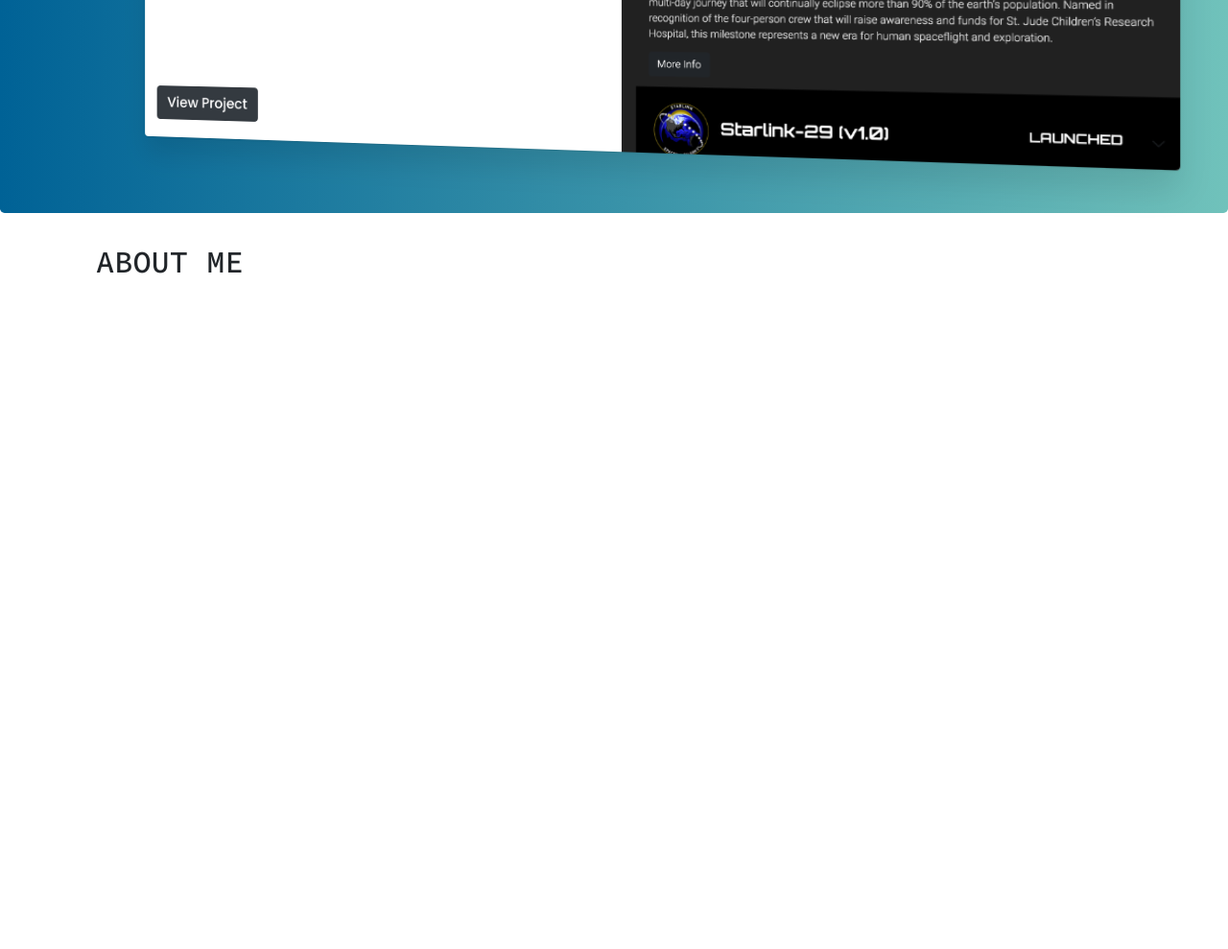
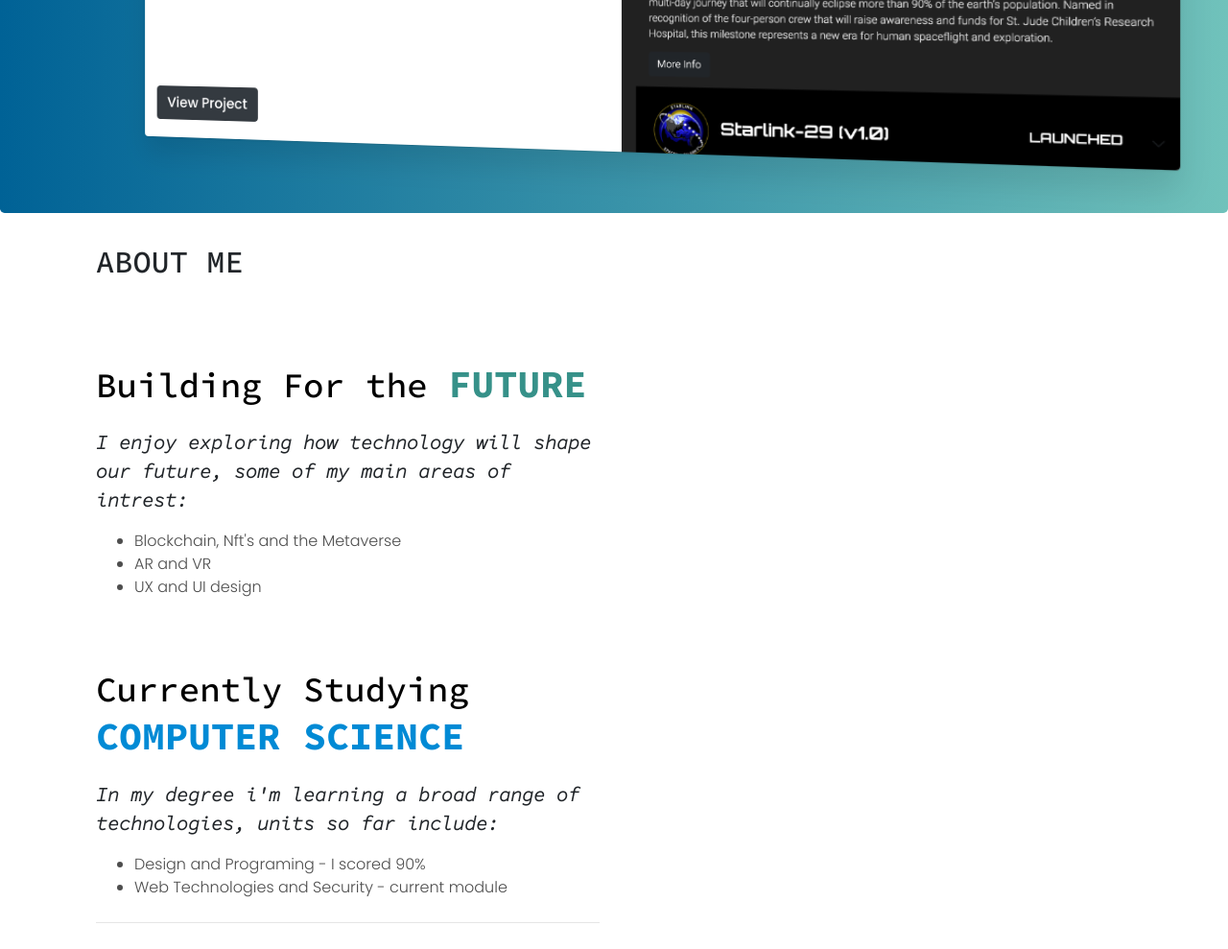
Before and after one commit to jakeclifford/jakeclifford.github.io, a plain HTML site: page index.html in a window 1280 px wide. Shown: the part 1024-2013 px from the top of the page at 96% size. Before the commit the page ends 1324 px from the top, so only its background shows below. Drawn offline with nearby package versions, Linux system fonts and the light colour scheme; a web font is replaced by a local one.

Commit message:
About me added

```diff
--- a/index.html
+++ b/index.html
@@ -12,7 +12,7 @@
 
 
         <style>
-          @import url('https://fonts.googleapis.com/css2?family=Poppins:wght@300;500&family=Source+Code+Pro:ital,wght@0,500;0,700;1,300&display=swap');
+          @import url('https://fonts.googleapis.com/css2?family=Boogaloo&family=Poppins:wght@300;500&family=Source+Code+Pro:ital,wght@0,500;0,700;1,300&display=swap');
         </style>
 
 
@@ -90,9 +90,33 @@
         <div class="container">
           <div class='container'>
             <h2>ABOUT ME</h2>
+            <div class="row index-row">
+              <div class="col col-me" id = "testing">
+                <h1  class = "aboutjake"><span id='abouts'>Building For the </span><span id='future'c>FUTURE</span></h1>
+                <p class="lead" id="desc">I enjoy exploring how technology will shape our future, some of my main areas of intrest:
+                  <ul>
+                    <li>Blockchain, Nft's and the Metaverse</li>
+                    <li>AR and VR</li>
+                    <li>UX and UI design</li>
+                  </ul>
+
+                </p>
+                <h1  class = "aboutjake"><span id='abouts'>Currently Studying </span><span id='master'> COMPUTER SCIENCE</span> </h1>
+                <p class="lead" id="desc">In my degree i'm learning a broad range of technologies, units so far include:
+                  <ul>
+                    <li>Design and Programing - I scored 90%</li>
+                    <li>Web Technologies and Security - current module</li>
+                  </ul>
+
+                </p>
+                <hr class="my-4">
+              </div>
+              <div class="col col-actualme">
+              </div>
+            </div>
           </div>
         </div>
-        </body>
-        <script src='app.js'></script>
+      </div>
+      <script src='app.js'></script>
     </body>
 </html>
--- a/styles.css
+++ b/styles.css
@@ -41,19 +41,41 @@ body {
     padding-top: 30%;
 }
 
-
+#abouts {
+    font-weight: lighter;
+    font-size: 0.9em;
+    color: #000000;
+    position: relative;
+}
 
 #jakedesc {
     font-weight: bold;
     font-size: 1em;
     color: #369189;
     position: relative;
+}
 
 
 
+#future {
+    font-weight: bold;
+    font-size: 1em;
+    color: #369189;
+    line-height: 1.3em;
 }
 
+#master {
+    font-weight: bold;
+    font-size: 1em;
+    color: #008ad5;
+    line-height: 1.3em;
+}
 
+ul {
+    font-family: 'Poppins', sans-serif;
+    color: rgb(77, 77, 77);
+    font-weight: 300;
+}
 
 #color:hover {
     color: #008ad5;
@@ -78,10 +100,18 @@ body {
 
 
 
-#hi {
+#hi, .aboutjake {
     font-weight: lighter;
     font-size: 0.6em;
 }
+
+.aboutjake {
+    font-weight: lighter;
+    font-size: 2.5em;
+    padding-top: 10%;
+    font-family: 'Source Code Pro', monospace;
+}
+
 
 #desc {
     font-weight: bold;
```
